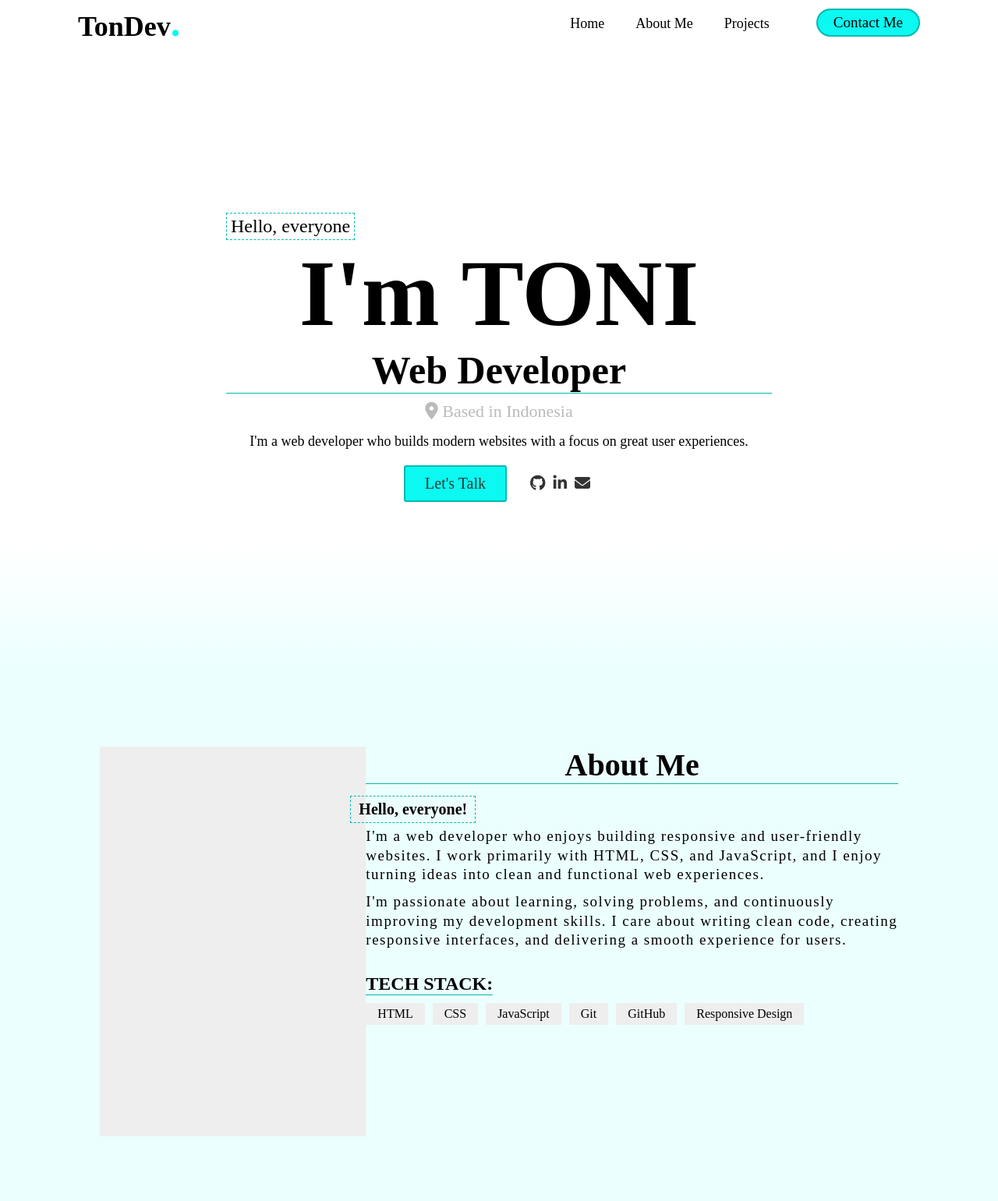
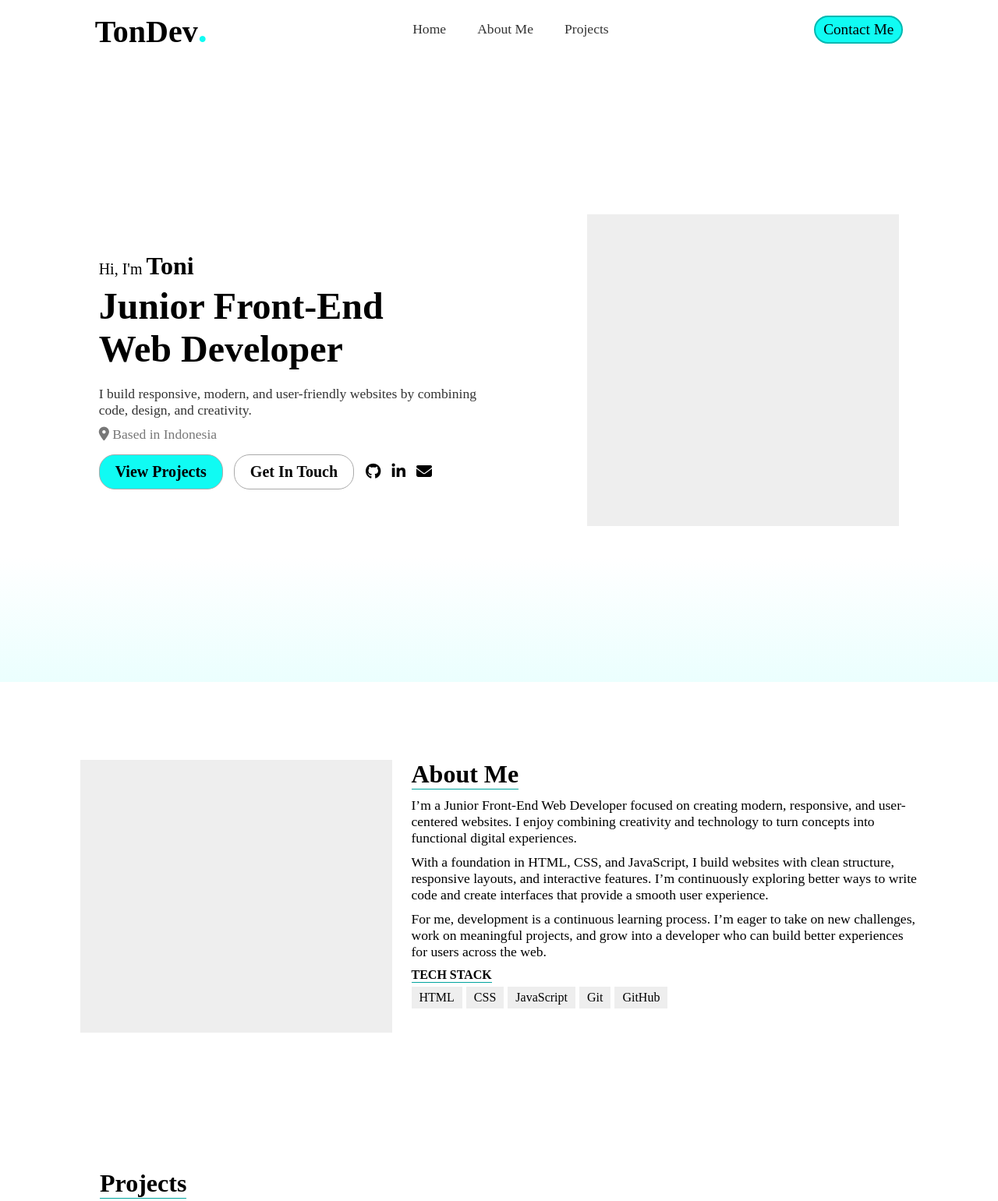
Before and after one commit to tondev-id/tondev-id.github.io, a plain HTML site: page index.html in a window 1280 px wide. Shown: the top 1541 px of the page at 78% size. Drawn offline with Linux system fonts and the light colour scheme.

Commit message:
Update layout and content for desktop

```diff
--- a/index.html
+++ b/index.html
@@ -9,10 +9,10 @@
     <script src="https://kit.fontawesome.com/a2457a2b30.js" crossorigin="anonymous"></script>
   </head>
   <body>
-  <header class="header">
-		<a class="logo" href="#">TonDev<span class="logo-dot">.</span></a>
-    <nav class="navbar">
-      <ul>
+  <header class="header flex">
+		<a class="logo" href="#">TonDev<span class="dot">.</span></a>
+    <nav class="navbar-header">
+      <ul class="flex">
         <li>
           <a href="#home">Home</a>
         </li>
@@ -23,119 +23,102 @@
           <a href="#projects">Projects</a>
         </li>
       </ul>
+    </nav>
     <a class="contact-btn" href="#contact-me">Contact Me</a>
-    </nav>
   </header>
 
-  <main class="main">
-    <section id="home" class="hero-section">
-      <div class="content">
-        <p class="hello">Hello, everyone</p>
-        <h2 class="name">I'm TONI</h2>
-        <h2 class="role">Web Developer</h2>
-        <p class="based">
+  <main>
+    <section id="home" class="hero-section flex">
+      <div class="hero-content">
+        <p class="title">Hi, I'm <span class="name">Toni</span></p>
+        <h1 class="role">
+          Junior Front-End Web Developer
+        </h1>
+        <p class="sub-title">
+          I build responsive, modern, and user-friendly websites by combining code, design, and creativity.
+        </p>
+        <p class="based-location">
 					<i class="fa-solid fa-location-dot"></i>
 					Based in Indonesia
 				</p>
-        <p class="describe">I'm a web developer who builds modern websites with a focus on great user experiences.</p>
-        <div class="content-social">
-          <div class="lets-talk">
-            <a href="">Let's Talk</a>
+        <div class="hero-section-btn flex">
+          <div class="cta-btn">
+            <a class="view-projects" href="">View Projects</a>
+            <a class="get-touch" href="">Get In Touch</a>
           </div>
-          <div class="icons">
-            <ul>
-              <li>
+          <div class="social-icons">
             <a href="">
               <i class="fa-brands fa-github"></i>
             </a>
-              </li>
-              <li>
             <a href="">
               <i class="fa-brands fa-linkedin-in"></i>
             </a>
-              </li>
-              <li>
             <a href="">
               <i class="fa-solid fa-envelope"></i>
             </a>
-              </li>
-            </ul>
           </div>
         </div>
       </div>
-
+			<div class="hero-image"></div>
     </section>
 
-    <section id="about-me" class="about-section">
-      <div class="content">
-        <div class="images">
-
-				</div>
-				<div class="about-me">
+    <section id="about-me" class="about-section flex">
+      <div class="about-image"></div>
+      <div class="about-content">
         <h2 class="title">About Me</h2>
-					<h3 class="hello">Hello, everyone!</h3>
-					<p class="para">
-						I'm a web developer who enjoys building responsive and user-friendly websites. I work primarily with HTML, CSS, and JavaScript, and I enjoy turning ideas into clean and functional web experiences.
+        <p>
+          I’m a Junior Front-End Web Developer focused on creating modern, responsive, and user-centered websites. I enjoy combining creativity and technology to turn concepts into functional digital experiences.
         </p>
-					<p class="para">
-						I'm passionate about learning, solving problems, and continuously improving my development skills. I care about writing clean code, creating responsive interfaces, and delivering a smooth experience for users.
+        <p>
+          With a foundation in HTML, CSS, and JavaScript, I build websites with clean structure, responsive layouts, and interactive features. I’m continuously exploring better ways to write code and create interfaces that provide a smooth user experience.
         </p>
-					<h3 class="title-tech">TECH STACK:</h3>
-					<div class="lists-tech">
+        <p>
+          For me, development is a continuous learning process. I’m eager to take on new challenges, work on meaningful projects, and grow into a developer who can build better experiences for users across the web.
+        </p>
+        <div class="tect-content">
+          <h2 class="title-tech">TECH STACK</h2>
+          <div class="tech-stack flex">
             <p>HTML</p>
             <p>CSS</p>
             <p>JavaScript</p>
             <p>Git</p>
             <p>GitHub</p>
-						<p>Responsive Design</p>
           </div>
         </div>
       </div>
     </section>
 
     <section id="projects" class="projects-section">
+      <div class="projects-content">
         <h2 class="title">Projects</h2>
-			<div class="lists-projects">
-				<div class="project">
-					<h2>Coming soon...</h2>
-				</div>
-				<div class="project">
-					<h2>Coming soon...</h2>
-				</div>
-				<div class="project">
-					<h2>Coming soon...</h2>
+        <div class="list-projects">
+          <div class="project"></div>
+          <div class="project"></div>
+          <div class="project"></div>
         </div>
       </div>
     </section>
 
-    <section id="contact-me" class="contact-section">
-      <h2 class="title">Contact</h2>
-      <div class="contact-form">
-        <h3>Let's Connect!</h3>
-        <form class="form">
-          <div class="form-flex">
+    <section id="contact-me" class="contact-section flex">
+      <h2 class="title">Get in Touch</h2>
+      <p class="sub-title">
+        Have something in mind? Let’s talk. Send me a message and I’ll get back to you soon.
+      </p>
+      <form class="form flex">
         <label for="name">Name: </label>
         <input type="text" id="name" name="name" placeholder="Enter your name" />
-          </div>
-          <div class="form-flex">
         <label for="email">Email: </label>
         <input type="email" id="email" name="email" placeholder="Enter your email" />
-          </div>
-          <div class="form-flex flex-textarea">
         <label class="label-textarea" for="email">Message: </label>
         <textarea rows="10" placeholder="Message..."></textarea>
-          </div>
-          <div class="form-flex flex-button">
-            <button>Send Message</button>
-          </div>
+        <button class="send-btn">Send Message</button>
       </form>
-      </div>
     </section>
   </main>
 
   <footer class="footer-section">
     <p>
-      &copy;2026 made by <a class="footer-link" href="https://github.com/tondev-id" target="_blank">TonDev.</a>
+      &copy; 2026 made by <a class="footer-link" href="https://github.com/tondev-id" target="_blank">TonDev.</a>
     </p>
   </footer>
   <script src="scripts/main.js" defer></script>
--- a/styles/style.css
+++ b/styles/style.css
@@ -1,382 +1,304 @@
 :root {
-	--primary-color: #0BF9F1;
+	--primary-color: #10fbf3;
 	--secondary-color: #00A39E;
 	--border-color: #00B8B1;
 }
 
 * {
-  padding: 0;
+	padding: 0;
   margin: 0;
   box-sizing: border-box;
   scroll-behavior: smooth;
 }
 
 html {
-	font-size: 20px;
+	font-size: 16px;
 }
 
-.header,
-.navbar,
-.navbar ul,
-.hero-section,
-.hero-section .content-social,
-.content-social ul,
-.about-section .content,
-.about-section .lists-tech,
-.contact-form .form-flex,
-.footer-section {
+.flex {
   display: flex;
 }
 
+/* HEADER */
 .header {
 	position: sticky;
 	top: 0;
-  justify-content: space-between;
+  left: 0;
+  justify-content: space-around;
   align-items: center;
   width: 100%;
-	padding: 0 100px;
+  height: 75px;
 	background-color: #ffffff;
 }
 
 .header .logo {
+	font-size: 2.5rem;
+	font-weight: bold;
 	color: #000;
-	font-size: 1.8rem;
-	font-weight: bold;
 	text-decoration: none;
 }
 
-.header .logo-dot {
+.header .dot {
+	font-size: 3rem;
 	color: var(--primary-color);
-	font-size: 2.5rem;
 }
 
-.navbar ul {
-	align-items: center;
-}
-
-
-.navbar li {
-	margin: 0 20px;
+.navbar-header li {
+  margin: 0 20px;
   list-style: none;
 }
 
-.navbar li a {
-  font-size: 0.9rem;
-  color: #000;
+.navbar-header li a {
+  font-size: 1.1rem;
+  color: #333333;
   text-decoration: none;
 }
 
-.navbar li a:hover {
-  color: var(--secondary-color);
-}
-
-.navbar .contact-btn {
+.header .contact-btn {
+  font-size: 1.2rem;
 	color: #000000;
-  font-size: 0.95rem;
-  padding: 5px 20px;
-	margin-left: 40px;
+  background-color: var(--primary-color);
+  padding: 5px 10px;
 	border: 2px solid var(--border-color);
   border-radius: 20px;
-  background-color: var(--primary-color);
 	text-decoration: none;
 }
 
-.navbar .contact-btn:hover {
-  color: #fff;
-	background-color: var(--secondary-color);
-	border: 2px solid var(--primary-color);
-}
-
-.main {
-  width: 100%;
-}
-
+/* HERO - SECTION */
 .hero-section {
-  justify-content: center;
+  justify-content: space-evenly;
   align-items: center;
   width: 100%;
 	height: 100vh;
 	background: linear-gradient(to bottom, #ffffff 80%, #EBFFFE 100%);
 }
 
-.hero-section .content {
-	width: 700px;
+.hero-content .title {
+	font-size: 1.25rem;
+	margin-bottom: 5px;
 }
 
-.hero-section .hello {
-	display: inline-block;
-  font-size: 1.2rem;
-	border: 1px dashed var(--border-color);
-	padding: 3px 5px;
-}
-
-.hero-section .name {
-  font-size:6rem;
-	text-align: center;
+.hero-content .title .name {
+	font-size: 2rem;
+	font-weight: bold;
 }
 
 .hero-section .role {
-  font-size: 2.5rem;
-  border-bottom: 1px solid var(--border-color);
-  margin-bottom: 10px;
-	text-align: center;
+	max-width: 400px;
+  font-size: 3rem;
+	margin-bottom: 20px;
 }
 
-.hero-section .based {
-  font-size: 1.1rem;
-  color: #bbb;
-  margin-bottom: 15px;
-	text-align: center;
+.hero-section .sub-title {
+	max-width: 500px;
+	font-size: 1.1rem;
+	color: #333333;
+	margin-bottom: 10px;
 }
 
-.hero-section .describe {
-  font-size: 0.9rem;
-  margin-bottom: 20px;
-	text-align: center;
+.hero-section .based-location {
+  font-size: 1.1rem;
+  color: #777777;
+  margin-bottom: 15px;
 }
 
-.hero-section .content-social {
-  justify-content: center;
-  align-items: center;
-  width: 100%;
+.hero-section-btn {
+	align-items: center;
 }
 
-.content-social .lets-talk a {
-  display: inline-block;
-  font-size: 1rem;
-  text-decoration: none;
-  color: #333;
-  border: 2px solid var(--border-color);
-  border-radius: 3px;
-  padding: 10px 25px;
-  margin-right: 25px;
-  background-color: var(--primary-color);
+.hero-section-btn .cta-btn a {
+	display: inline-block;
+	font-size: 1.25rem;
+	font-weight: bold;
+	padding: 10px 20px;
+	border: 1px solid #aaaaaa;
+	border-radius: 20px;
+	text-decoration: none;
 }
 
-.lets-talk a:hover {
-  background-color: var(--secondary-color);
-	border: 2px solid var(--primary-color);
-	color: #ffffff;
+.hero-section-btn .cta-btn .view-projects {
+	color: #000000;
+	background-color: var(--primary-color);
 }
 
-.icons ul li {
-  list-style: none;
-  margin: 0 5px;
+.hero-section-btn .cta-btn .get-touch {
+	color: #000000;
+	margin: 0 10px;
 }
 
-.icons ul li a {
-  font-size: 20px;
-  color: #333;
+.hero-section-btn .social-icons a {
+	display: inline-block;
+	font-size: 1.25rem;
+	color: #000000;
+	margin: 0 5px;
 }
 
-.icons ul li a:hover {
-  color: var(--secondary-color);
+.hero-image {
+	width: 400px;
+	height: 400px;
+	background-color: #eeeeee;
 }
 
+/* ABOUT - SECTION */
 .about-section {
+	justify-content: center;
+	gap: 25px;
   width: 100%;
 	padding: 100px 0;
-	background-color: #EBFFFE;
 }
 
-.about-section .content {
-	justify-content: space-evenly;
+.about-image {
+	width: 400px;
+	height: 350px;
+	background-color: #eeeeee;
+}
+
+.about-content .title {
+	display: inline-block;
+	font-size: 2rem;
+	margin-bottom: 10px;
+	border-bottom: 1px solid var(--secondary-color);
+}
+
+.about-content {
+	width: 650px;
+}
+
+.about-content p {
+	font-size: 1.1rem;
+	margin-bottom: 10px;
+}
+
+.tect-content .title-tech {
+	display: inline-block;
+	font-size: 1rem;
+	border-bottom: 1px solid var(--secondary-color);
+	margin-bottom: 5px;
+}
+
+.tect-content p {
+	font-size: 1rem;
+	background-color: #eeeeee;
+	padding: 5px 10px;
+	margin-right: 5px;
+}
+
+/* PROJECTS - SECTION */
+.projects-section {
+  width: 100%;
+	padding: 75px 0;
+}
+
+.projects-content {
 	width: 80%;
 	margin: 0 auto;
 }
 
-.about-section .about-me {
-	width: 800px;
+.projects-content .title {
+	display: inline-block;
+	font-size: 2rem;
+	font-weight: bold;
+	margin-bottom: 5px;
+	border-bottom: 1px solid var(--secondary-color);
 }
 
-
-.about-section .images {
-  width: 400px;
-	height: 500px;
-	background-color: #eee;
+.list-projects {
+	display: grid;
+	grid-template-columns: repeat(3, 1fr);
+	gap: 10px;
+	width: 100%;
+	height: 300px;
 }
 
-.about-section .title {
+.list-projects .project{
+	background-color: #eeeeee;
+}
+
+/* CONTACT - SECTION */
+.contact-section {
+	flex-direction: column;
+	align-items: center;
+	width: 100%;
+	padding: 100px 0 20px 0;
+	background-color: var(--secondary-color);
+}
+
+.contact-section .title {
+	display: inline-block;
 	font-size: 2rem;
+	margin-bottom: 5px;
+}
+
+.contact-section .sub-title {
+	width: 350px;
+	font-size: 1rem;
+	color: #333333;
+	margin-bottom: 20px;
 	text-align: center;
-	border-bottom: 1px solid var(--border-color);
+}
+
+.contact-section .form {
+	flex-direction: column;
+	width: 500px;
+	max-width: 100%;
+	padding: 25px;
+	border: 1px solid #eeeeee;
+	border-radius: 20px;
+}
+
+.contact-section .form label {
+	display: inline-block;
+	margin-bottom: 5px;
+}
+
+.contact-section .form input,
+.contact-section .form textarea {
+	border: 1px solid #000000;
+	border-radius: 5px;
+}
+
+.contact-section .form input {
+	display: inline-block;
+	width: 100%;
+	font-size: 1rem;
+	padding: 10px 5px;
+	margin-bottom: 10px;
+}
+
+.contact-section .form textarea {
+	resize: none;
+	font-size: 1.25rem;
+	padding: 5px;
 	margin-bottom: 15px;
 }
 
-.about-section .hello {
+.contact-section .send-btn {
 	display: inline-block;
-	border: 1px dashed var(--border-color);
-	font-size: 1rem;
-	padding: 5px 10px;
-	margin-bottom: 5px;
-	margin-left: -20px;
+	font-size: 1.1rem;
+	font-weight: bold;
+	padding: 10px 0;
 }
 
-.about-section .para {
-	font-size: 0.95rem;
-	line-height: 1.3;
-	letter-spacing: 1.5px;
-	margin-bottom: 10px;
-}
-
-.about-section .title-tech {
-	display: inline-block;
-	border-bottom: 1px solid var(--border-color);
-	font-size: 1.2rem;
-	margin-bottom: 10px;
-	padding-top: 20px;
-}
-
-.about-section .lists-tech {
-	flex-wrap: wrap;
-}
-
-.about-section .lists-tech p {
-	font-size: 0.8rem;
-	margin-right: 10px;
-	margin-bottom: 10px;
-	padding: 5px 15px;
-	background-color: #eee;
-	color: #000;
-}
-
-
-.projects-section {
+/* FOOTER SECTION */
+.footer-section {
   width: 100%;
-	padding-top: 75px;
-	padding-bottom: 75px;
-	background-color: #EBFFFE;
-}
-
-.projects-section .title {
-	font-size: 2rem;
-	text-align: center;
-	margin-bottom: 20px;
-}
-
-.projects-section .lists-projects {
-	display: grid;
-	grid-template-columns: repeat(3, 1fr);
-	gap: 10px;
-	width: 80%;
-	margin: 0 auto;
-	padding: 10px;
-	text-align: center;
-	border: 2px solid var(--border-color);
-	border-radius: 10px;
-}
-
-.projects-section .project {
-	height: 400px;
-	border: 1px solid var(--border-color);
-	border-radius: 5px;
-}
-
-.contact-section {
-	width: 100%;
-	padding: 50px 0;
-  background-color: #D6FFFE;
-}
-
-.contact-section .title {
-	font-size: 2rem;
-	text-align: center;
-	margin-bottom: 10px;
-}
-
-.contact-section .contact-form {
-  max-width: 500px;
-  margin: 0 auto;
-  padding: 15px 25px;
-  border: 1px solid var(--border-color);
-  border-radius: 10px;
-  background-color: #fff;
-}
-
-.contact-form h3 {
-  font-size: 1rem;
-  text-align: center;
-  margin-bottom: 25px;
-}
-
-.contact-form .form-flex {
-  justify-content: space-between;
-  align-items: center;
-  margin-bottom: 15px;
-}
-
-.contact-form label,
-.contact-form input {
-  font-size: 1rem;
-}
-
-.contact-form input {
-  border-top: none;
-  border-left: none;
-  border-right: none;
-  outline: none;
-  border-bottom: 1px solid var(--border-color);
-  padding: 5px 10px;
-  width: 70%;
-}
-
-.contact-form textarea {
-  width: 70%;
-  resize: none;
-  border-top: none;
-  border-left: 1px solid var(--border-color);
-  border-right: 1px solid var(--border-color);
-  border-bottom: 1px solid var(--border-color);
-  outline: none;
-  padding: 5px 10px;
-  font-size: 0.9rem;
-}
-
-.contact-form .flex-textarea {
-  align-items: normal;
-}
-
-.contact-form .flex-button {
-  justify-content: end;
-}
-
-.contact-form button {
-  cursor: pointer;
-  width: 70%;
-  height: 40px;
-  font-size: 1rem;
-	color: #000000;
-  background-color: var(--primary-color);
-  border: 2px solid var(--border-color);
-}
-
-.contact-form button:hover {
-  background-color: var(--secondary-color);
-	border-color: var(--primary-color);
-	color: #ffffff;
-}
-
-.footer-section {
-  justify-content: center;
-  align-items: center;
-  width: 100%;
-  height: 60px;
   background-color: var(--primary-color);
 }
 
 .footer-section p {
-  font-size: 0.9rem;
+	text-align: center;
+	padding: 15px 0;
+  font-size: 1rem;
 }
 
 .footer-section .footer-link {
-  font-size: 1.1rem;
+  font-size: 1.25rem;
 	font-weight: bold;
   text-decoration: none;
   color: #333;
 }
 
 .footer-section .footer-link:hover {
-  color: var(--secondary-color);
 	text-decoration: underline;
 }
 
```
Lines whose indentation alone changed are shown as unchanged.
